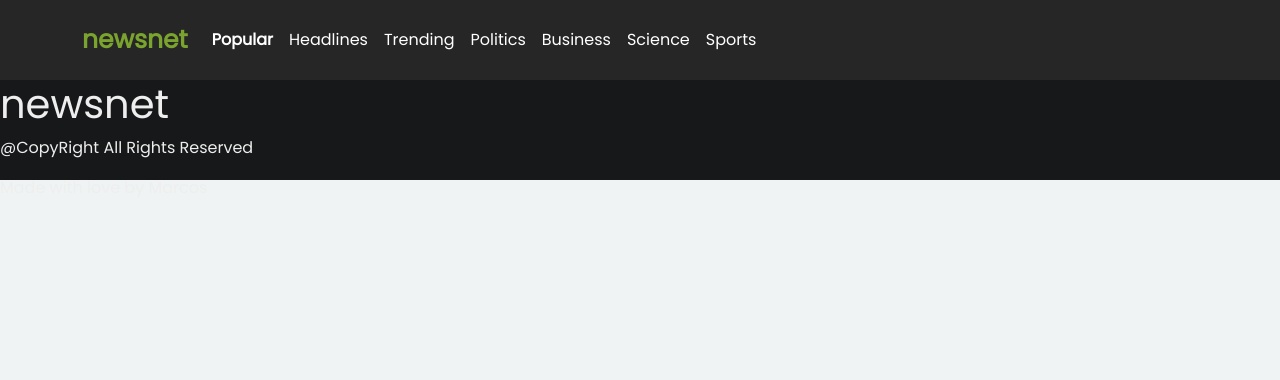
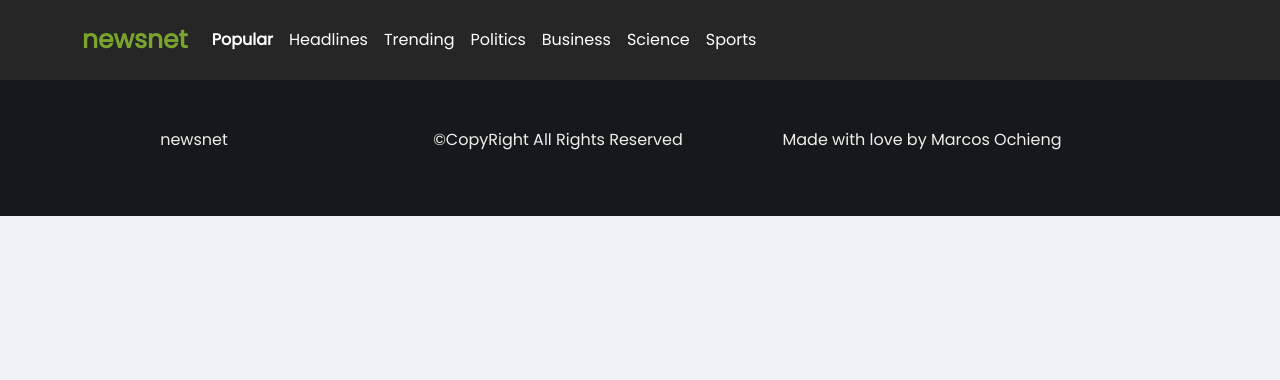
Before and after one commit to Marcos8060/FLASK_NEWS_API, a Flask app: template app/templates/base.html in a window 1280 px wide. Shown: the top 380 px of the page. Run offline with Flask 2, Linux system fonts and the light colour scheme; the template is opened without the code that fills it, so the values that code supplies are empty.

```diff
--- a/app/static/style.css
+++ b/app/static/style.css
@@ -29,13 +29,13 @@ body{
     font-size: 25px;
 }
 .navbar-brand:hover{
-    color: black;
+    color: #EEEEEE;
 }
 .navbar-nav > li > a{
     color: white;
 }
 .navbar-nav > li > a:hover{
-    color: black;
+    color: #EEEEEE;
 }
 .input{
     border-top: none;
@@ -67,15 +67,6 @@ body{
     color: #EEEEEE;
 }
 /* news item */
-.links{
-    margin-top: 5vh;
-    display: flex;
-    justify-content: space-between;
-    align-items: center;
-}
-.links > li{
-    list-style-type: none;
-}
 .title{
     font-weight: bold;
 }
@@ -90,6 +81,5 @@ body{
 /* footer */
 footer{
     background: #161819;
-    height: 100px;
     color: #EEEEEE;
 }
--- a/app/templates/base.html
+++ b/app/templates/base.html
@@ -58,14 +58,16 @@
 
     {% endblock %}
     <footer>
-      <div>
-        <h1>newsnet</h1>
-      </div>
-      <div>
-        <p>@CopyRight All Rights Reserved</p>
-      </div>
-      <div>
-        <p>Made with love by Marcos</p>
+      <div class="row container">
+        <div class="col-md-4 text-center pt-5 pb-5">
+          <p>newsnet</p>
+        </div>
+        <div class="col-md-4 text-center pt-5 pb-5">
+          <p>©CopyRight All Rights Reserved</p>
+        </div>
+        <div class="col-md-4 text-center pt-5 pb-5">
+          <p>Made with love by Marcos Ochieng</p>
+        </div>
       </div>
     </footer>
     <!-- Optional JavaScript; choose one of the two! -->
```
